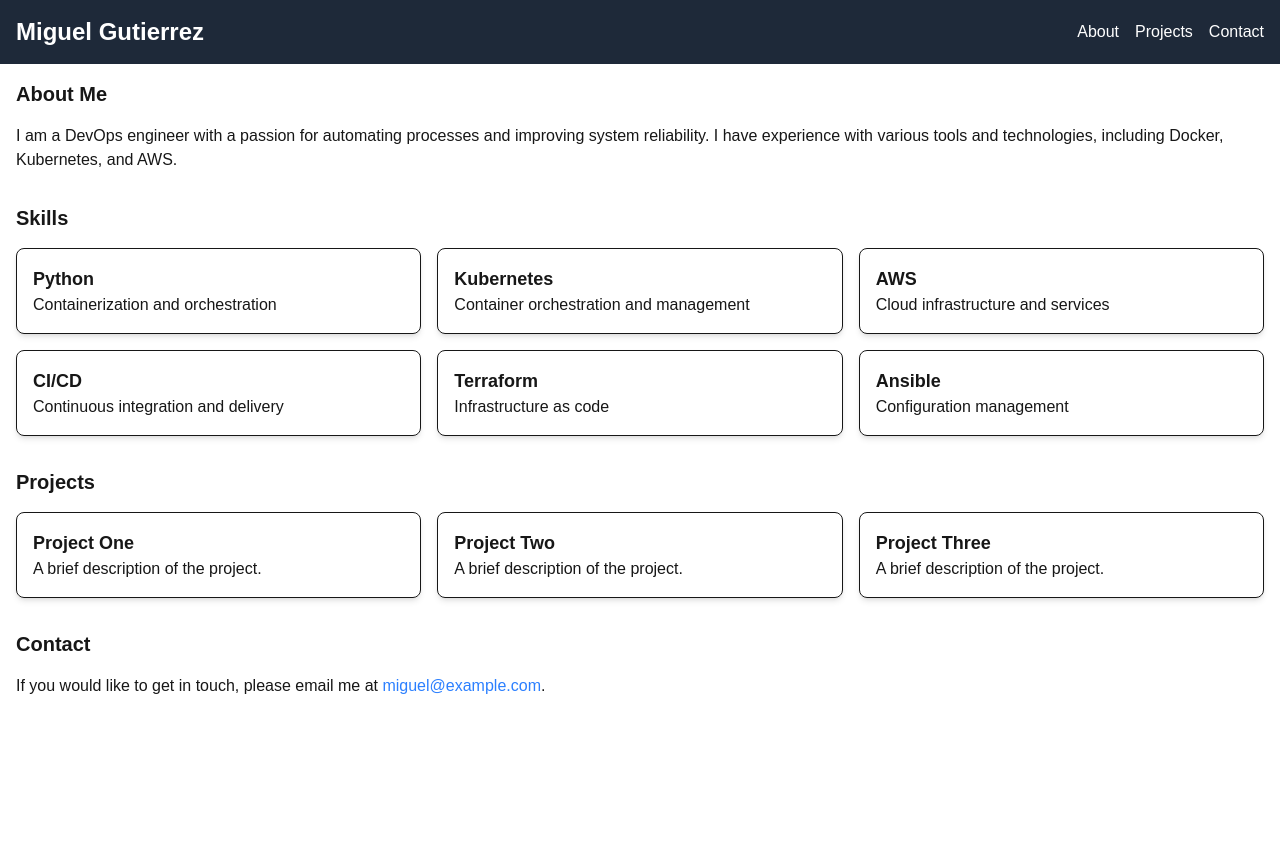
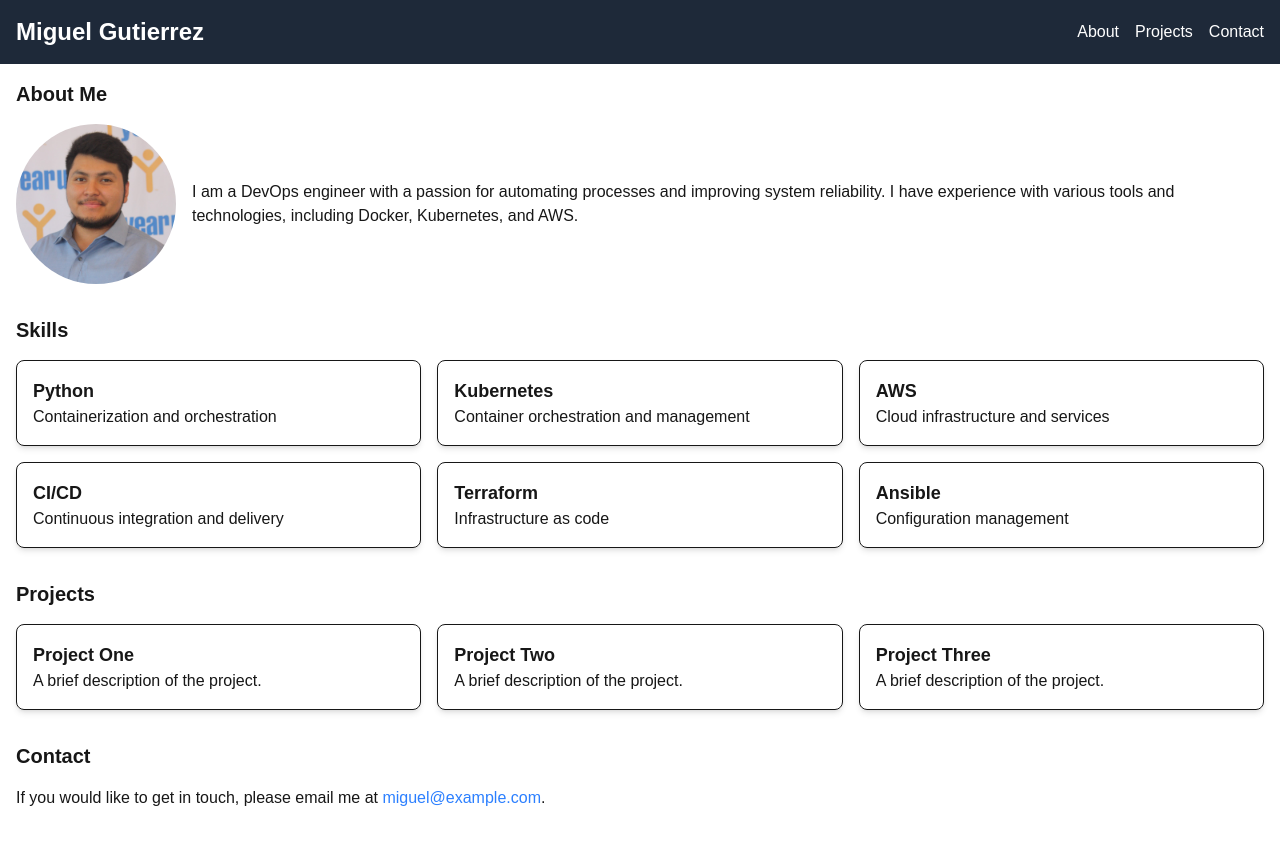
Before and after one commit to miguelgutierrez2017/gmiguel.com, a Next.js app in the folder gmiguel.com/: page / in a window 1280 px wide. Shown: the top 844 px of the page. Before the commit the page ends 800 px from the top, so only its background shows below. Built offline with nearby package versions, Linux system fonts and the light colour scheme.

Commit message:
Add profile picture, projects, and contact sections to homepage

```diff
--- a/gmiguel.com/src/app/page.js
+++ b/gmiguel.com/src/app/page.js
@@ -1,6 +1,8 @@
 import Header from "@/components/header";
 import Bio from "@/components/bio";
 import Skills from "@/components/skills";
+import Projects from "@/components/projects";
+import Contact from "@/components/contact";
 
 // This is my personal website, built with Next.js and Tailwind CSS.
 // It showcases my projects, skills, and experience as a dev ops engineer.
@@ -13,37 +15,9 @@ export default function Home() {
 
         <Skills />
 
-        <section id="projects" className="mb-8">
-          <h2 className="text-xl font-bold mb-4">Projects</h2>
-          <div className="grid grid-cols-1 md:grid-cols-2 lg:grid-cols-3 gap-4">
-            <div className="p-4 border rounded-lg shadow-md">
-              <h3 className="text-lg font-semibold">Project One</h3>
-              <p>A brief description of the project.</p>
-            </div>
-            <div className="p-4 border rounded-lg shadow-md">
-              <h3 className="text-lg font-semibold">Project Two</h3>
-              <p>A brief description of the project.</p>
-            </div>
-            <div className="p-4 border rounded-lg shadow-md">
-              <h3 className="text-lg font-semibold">Project Three</h3>
-              <p>A brief description of the project.</p>
-            </div>
-          </div>
-        </section>
+        <Projects />
 
-        <section id="contact" className="mb-8">
-          <h2 className="text-xl font-bold mb-4">Contact</h2>
-          <p>
-            If you would like to get in touch, please email me at{" "}
-            <a
-              href="mailto:miguel@example.com"
-              className="text-blue-500 hover:underline"
-            >
-              miguel@example.com
-            </a>
-            .
-          </p>
-        </section>
+        <Contact />
       </main>
     </div>
   );
--- a/gmiguel.com/src/components/bio.js
+++ b/gmiguel.com/src/components/bio.js
@@ -1,11 +1,20 @@
-
 export default function Bio() {
   return (
-        <section id="about" className="mb-8">
-          <h2 className="text-xl font-bold mb-4">About Me</h2>
-          <p>
-            I am a DevOps engineer with a passion for automating processes and improving system reliability. I have experience with various tools and technologies, including Docker, Kubernetes, and AWS.
-          </p>
-        </section>
+    <section id="about" className="mb-8">
+      <h2 className="text-xl font-bold mb-4">About Me</h2>
+      <div className="flex items-center mt-4">
+        <img
+          src="/pfp.jpeg"
+          alt="Profile Picture"
+          className="w-40 h-40 rounded-full mr-4"
+        />
+
+        <p>
+          I am a DevOps engineer with a passion for automating processes and
+          improving system reliability. I have experience with various tools and
+          technologies, including Docker, Kubernetes, and AWS.
+        </p>
+      </div>
+    </section>
   );
 }
--- /dev/null
+++ b/gmiguel.com/src/components/contact.js
@@ -0,0 +1,17 @@
+export default function Contact() {
+  return (
+    <section id="contact" className="mb-8">
+      <h2 className="text-xl font-bold mb-4">Contact</h2>
+      <p>
+        If you would like to get in touch, please email me at{" "}
+        <a
+          href="mailto:miguel@example.com"
+          className="text-blue-500 hover:underline"
+        >
+          miguel@example.com
+        </a>
+        .
+      </p>
+    </section>
+  );
+}
--- a/gmiguel.com/src/components/projects.js
+++ b/gmiguel.com/src/components/projects.js
@@ -0,0 +1,21 @@
+export default function Projects() {
+  return (
+    <section id="projects" className="mb-8">
+      <h2 className="text-xl font-bold mb-4">Projects</h2>
+      <div className="grid grid-cols-1 md:grid-cols-2 lg:grid-cols-3 gap-4">
+        <div className="p-4 border rounded-lg shadow-md">
+          <h3 className="text-lg font-semibold">Project One</h3>
+          <p>A brief description of the project.</p>
+        </div>
+        <div className="p-4 border rounded-lg shadow-md">
+          <h3 className="text-lg font-semibold">Project Two</h3>
+          <p>A brief description of the project.</p>
+        </div>
+        <div className="p-4 border rounded-lg shadow-md">
+          <h3 className="text-lg font-semibold">Project Three</h3>
+          <p>A brief description of the project.</p>
+        </div>
+      </div>
+    </section>
+  );
+}
```
Also changed, not shown: gmiguel.com/public/pfp.jpeg (added), 1 other file (tests, documents, lock files or other folders).
